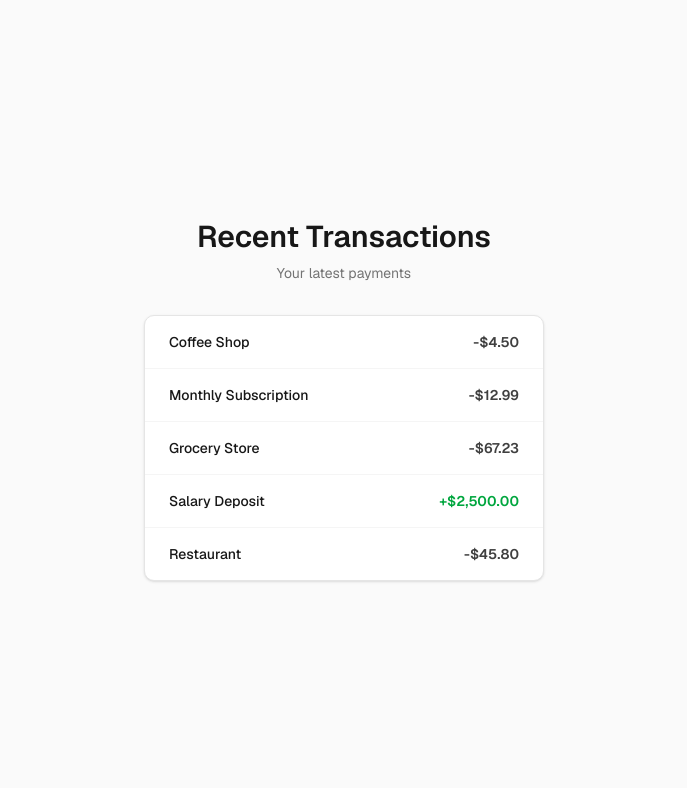
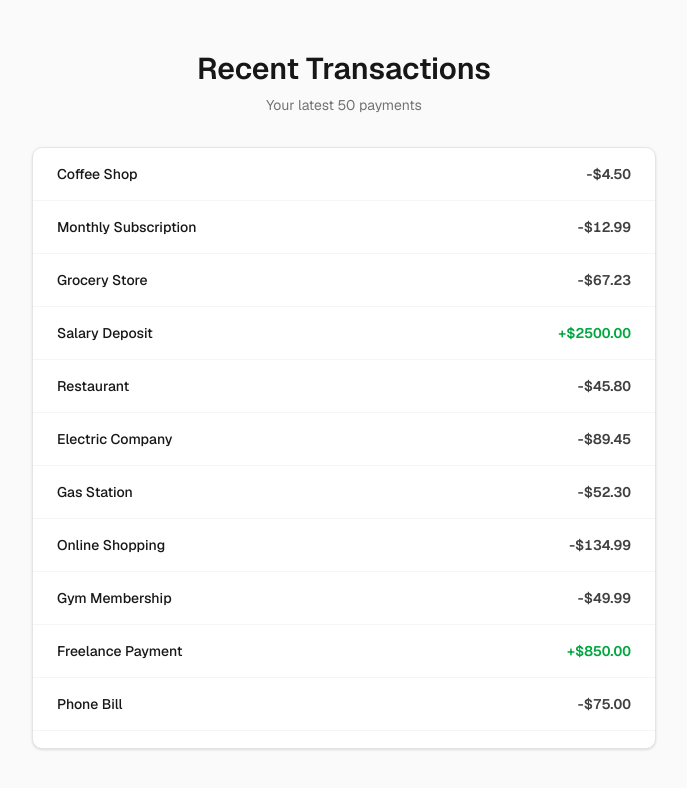
Before and after one commit to tomharman/silver-train, a Next.js app: page / in a window 1280 px wide. Shown: the top 788 px of the page, without its empty margins (296-983 px from the left). Built offline with nearby package versions, Linux system fonts and the light colour scheme.

Commit message:
JSON file + dynamic table load

```diff
--- a/src/app/page.tsx
+++ b/src/app/page.tsx
@@ -1,23 +1,32 @@
+import transactionsData from "@/data/transactions.json";
+
+interface Transaction {
+  recipient: string;
+  amount: number;
+}
+
 export default function Home() {
-  const transactions = [
-    { name: "Coffee Shop", amount: "-$4.50" },
-    { name: "Monthly Subscription", amount: "-$12.99" },
-    { name: "Grocery Store", amount: "-$67.23" },
-    { name: "Salary Deposit", amount: "+$2,500.00" },
-    { name: "Restaurant", amount: "-$45.80" },
-  ];
+  const transactions: Transaction[] = transactionsData;
+
+  const formatAmount = (amount: number) => {
+    const formatted = Math.abs(amount).toFixed(2);
+    return amount >= 0 ? `+$${formatted}` : `-$${formatted}`;
+  };
 
   return (
     <div className="flex min-h-screen items-center justify-center bg-neutral-50 font-sans">
-      <main className="w-full max-w-md px-6">
+      <main className="w-full max-w-2xl px-6 py-12">
         <div className="mb-8 text-center">
           <h1 className="text-3xl font-semibold text-neutral-900">
             Recent Transactions
           </h1>
-          <p className="mt-2 text-sm text-neutral-500">Your latest payments</p>
+          <p className="mt-2 text-sm text-neutral-500">
+            Your latest {transactions.length} payments
+          </p>
         </div>
 
         <div className="overflow-hidden rounded-lg border border-neutral-200 bg-white shadow-sm">
+          <div className="max-h-[600px] overflow-y-auto">
             <div className="divide-y divide-neutral-100">
               {transactions.map((transaction, index) => (
                 <div
@@ -25,19 +34,20 @@ export default function Home() {
                   className="flex items-center justify-between px-6 py-4 transition-colors hover:bg-neutral-50"
                 >
                   <span className="text-sm font-medium text-neutral-900">
-                  {transaction.name}
+                    {transaction.recipient}
                   </span>
                   <span
-                  className={`text-sm font-semibold ${
-                    transaction.amount.startsWith("+")
+                    className={`text-sm font-semibold tabular-nums ${
+                      transaction.amount >= 0
                         ? "text-green-600"
                         : "text-neutral-700"
                     }`}
                   >
-                  {transaction.amount}
+                    {formatAmount(transaction.amount)}
                   </span>
                 </div>
               ))}
+            </div>
           </div>
         </div>
       </main>
--- /dev/null
+++ b/src/data/transactions.json
@@ -0,0 +1,52 @@
+[
+  { "recipient": "Coffee Shop", "amount": -4.50 },
+  { "recipient": "Monthly Subscription", "amount": -12.99 },
+  { "recipient": "Grocery Store", "amount": -67.23 },
+  { "recipient": "Salary Deposit", "amount": 2500.00 },
+  { "recipient": "Restaurant", "amount": -45.80 },
+  { "recipient": "Electric Company", "amount": -89.45 },
+  { "recipient": "Gas Station", "amount": -52.30 },
+  { "recipient": "Online Shopping", "amount": -134.99 },
+  { "recipient": "Gym Membership", "amount": -49.99 },
+  { "recipient": "Freelance Payment", "amount": 850.00 },
+  { "recipient": "Phone Bill", "amount": -75.00 },
+  { "recipient": "Internet Service", "amount": -59.99 },
+  { "recipient": "Movie Theater", "amount": -28.50 },
+  { "recipient": "Bookstore", "amount": -42.75 },
+  { "recipient": "Pet Store", "amount": -63.20 },
+  { "recipient": "Insurance Payment", "amount": -215.00 },
+  { "recipient": "Pharmacy", "amount": -18.95 },
+  { "recipient": "Car Wash", "amount": -15.00 },
+  { "recipient": "Streaming Service", "amount": -14.99 },
+  { "recipient": "Client Payment", "amount": 1200.00 },
+  { "recipient": "Hardware Store", "amount": -87.60 },
+  { "recipient": "Clothing Store", "amount": -156.00 },
+  { "recipient": "Food Delivery", "amount": -32.45 },
+  { "recipient": "Parking Fee", "amount": -12.00 },
+  { "recipient": "Bonus Payment", "amount": 500.00 },
+  { "recipient": "Bakery", "amount": -23.80 },
+  { "recipient": "Tax Refund", "amount": 725.00 },
+  { "recipient": "Water Bill", "amount": -42.30 },
+  { "recipient": "Music Store", "amount": -89.99 },
+  { "recipient": "Car Repair", "amount": -345.00 },
+  { "recipient": "Hotel", "amount": -189.00 },
+  { "recipient": "Investment Return", "amount": 350.00 },
+  { "recipient": "Dentist", "amount": -125.00 },
+  { "recipient": "Electronics Store", "amount": -299.99 },
+  { "recipient": "Florist", "amount": -45.00 },
+  { "recipient": "Uber Ride", "amount": -18.75 },
+  { "recipient": "Spotify Premium", "amount": -9.99 },
+  { "recipient": "Side Hustle Income", "amount": 425.00 },
+  { "recipient": "Beauty Salon", "amount": -65.00 },
+  { "recipient": "Fast Food", "amount": -11.25 },
+  { "recipient": "Charity Donation", "amount": -100.00 },
+  { "recipient": "Consulting Fee", "amount": 1500.00 },
+  { "recipient": "Office Supplies", "amount": -73.40 },
+  { "recipient": "Dog Grooming", "amount": -55.00 },
+  { "recipient": "Rent Payment", "amount": -1800.00 },
+  { "recipient": "Cashback Reward", "amount": 25.50 },
+  { "recipient": "Home Depot", "amount": -142.88 },
+  { "recipient": "Lyft Ride", "amount": -22.30 },
+  { "recipient": "Wine Shop", "amount": -68.75 },
+  { "recipient": "Contract Work", "amount": 2200.00 }
+]
```
Lines whose indentation alone changed are shown as unchanged.
